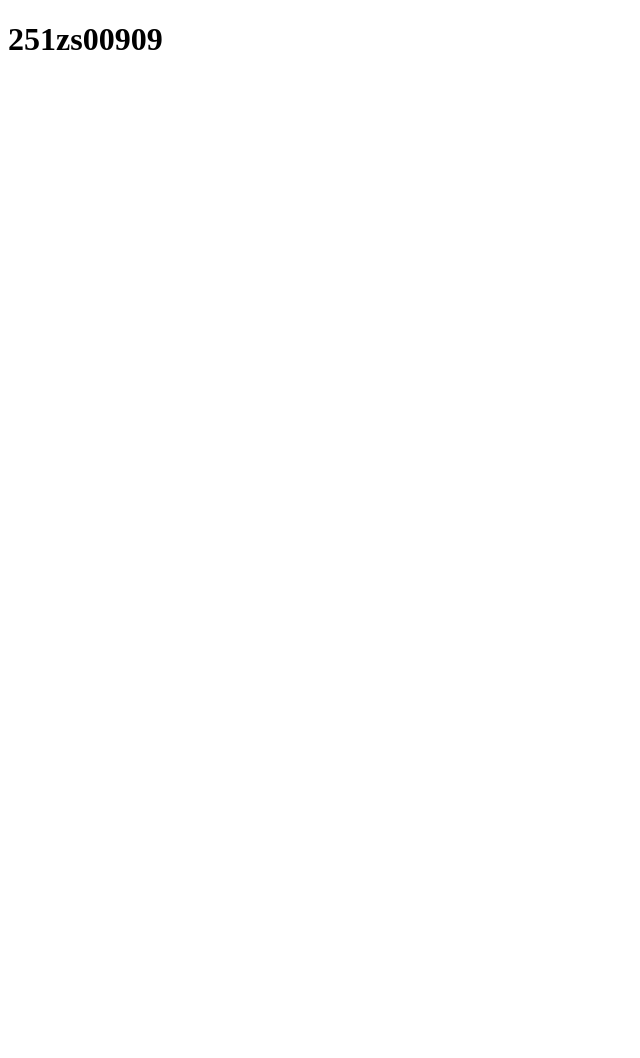
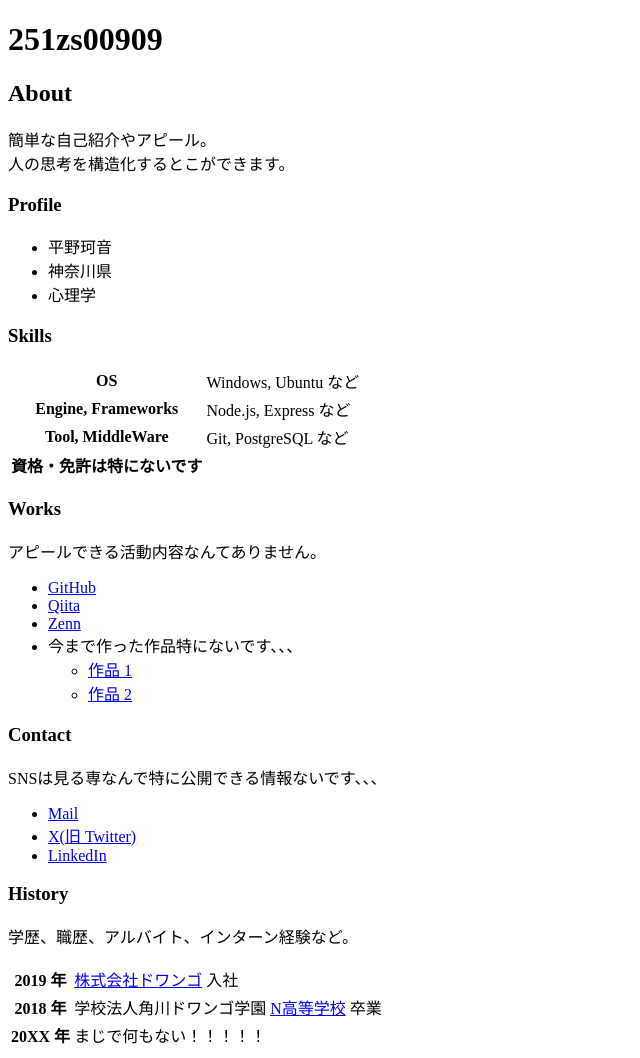
Before and after one commit to 251zs00909-coder/251zs00909-coder.github.io, a plain HTML site: page index.html in a window 1280 px wide. Shown: the whole page, without its empty margins (0-640 px from the left). Before the commit the page ends 800 px from the top, so only its background shows below. Drawn offline with Linux system fonts and the light colour scheme.

Commit message:
Update index.html

```diff
--- a/index.html
+++ b/index.html
@@ -7,5 +7,78 @@
   </head>
   <body>
     <h1>251zs00909</h1>
+
+    <h2>About</h2>
+    <p>
+      簡単な自己紹介やアピール。<br>
+      人の思考を構造化するとこができます。
+    </p>
+
+    <h3>Profile</h3>
+    <ul>
+      <li>平野珂音</li>
+      <li>神奈川県</li>
+      <li>心理学</li>
+    </ul>
+
+    <h3>Skills</h3>
+    <table>
+      <tr>
+        <th>OS</th>
+        <td>Windows, Ubuntu など</td>
+      </tr>
+      <tr>
+        <th>Engine, Frameworks</th>
+        <td>Node.js, Express など</td>
+      </tr>
+      <tr>
+        <th>Tool, MiddleWare</th>
+        <td>Git, PostgreSQL など</td>
+      </tr>
+      <tr>
+        <th>資格・免許は特にないです</th>
+        <td></td>
+      </tr>
+    </table>
+
+    <h3>Works</h3>
+    <p>アピールできる活動内容なんてありません。</p>
+    <ul>
+      <li><a href="https://github.com/">GitHub</a></li>
+      <li><a href="https://qiita.com/">Qiita</a></li>
+      <li><a href="https://zenn.dev/">Zenn</a></li>
+      <li>
+        今まで作った作品特にないです、、、
+        <ul>
+          <li><a href="https://example.com/">作品 1</a></li>
+          <li><a href="https://example.com/">作品 2</a></li>
+        </ul>
+      </li>
+    </ul>
+
+    <h3>Contact</h3>
+    <p>SNSは見る専なんで特に公開できる情報ないです、、、</p>
+    <ul>
+      <li><a href="mailto:name@example.com">Mail</a></li>
+      <li><a href="https://twitter.com/n_yobikou">X(旧 Twitter)</a></li>
+      <li><a href="https://www.linkedin.com/">LinkedIn</a></li>
+    </ul>
+
+    <h3>History</h3>
+    <p>学歴、職歴、アルバイト、インターン経験など。</p>
+    <table>
+      <tr>
+        <th>2019 年</th>
+        <td><a href="https://dwango.co.jp/">株式会社ドワンゴ</a> 入社</td>
+      </tr>
+      <tr>
+        <th>2018 年</th>
+        <td>学校法人角川ドワンゴ学園 <a href="https://nnn.ed.jp/">N高等学校</a> 卒業</td>
+      </tr>
+      <tr>
+        <th>20XX 年</th>
+        <td>まじで何もない！！！！！</td>
+      </tr>
+    </table>
   </body>
 </html>
```
